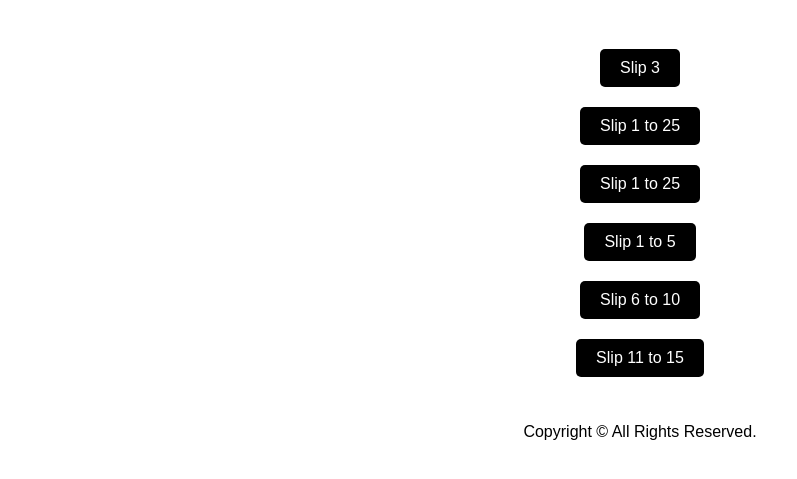
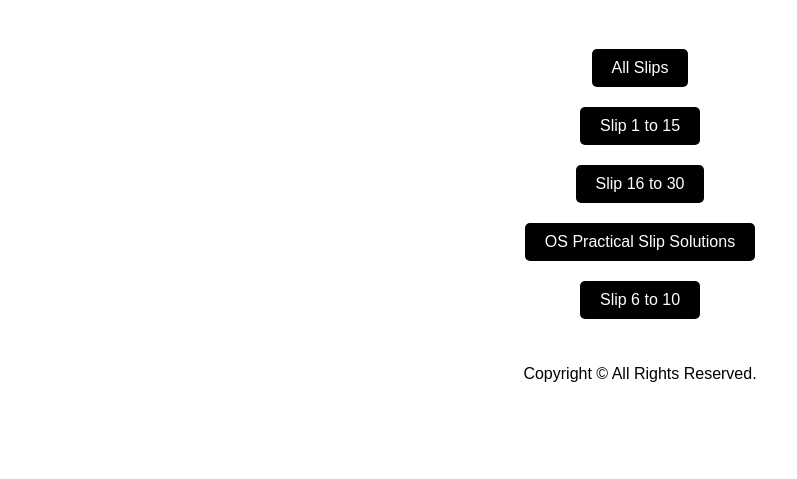
Before and after one commit to pratikjadhav185/practicalslips, a plain HTML site: page index.html in a window 1280 px wide. Shown: the part 81-560 px from the top of the page, without its empty margins (0-797 px from the left). Drawn offline with Linux system fonts and the light colour scheme.

Commit message:
Update index.html

```diff
--- a/index.html
+++ b/index.html
@@ -14,23 +14,24 @@
     <main>
 
         <button
-            id="pdf1" onclick="window.open('slip3.pdf')"  >
-           Slip 3
+            id="pdf1" onclick="window.open('allslips.pdf')"  >
+           All Slips
         </button>
 
 
         <button
-            id="pdf1" onclick="window.open('mainslip1.pdf')"  >
-           Slip 1 to 25
+            id="pdf1" onclick="window.open('slipspart1.pdf')"  >
+           Slip 1 to 15
         </button>
 
         <button
-            id="pdf1" onclick="window.open('mainslip.pdf')"  >
-           Slip 1 to 25
+            id="pdf1" onclick="window.open('slipspart2.pdf')"  >
+           Slip 16 to 30
           </button>
+
         <button
-            id="pdf1" onclick="window.open('pdf1.pdf')"  >
-          Slip 1 to 5
+           <a href="https://www.educationalnotes.site/2025/02/tybsc-cs-os-practical-slips-solutions.html">
+            OS Practical Slip Solutions
           </button>
 
          <button
@@ -38,10 +39,7 @@
           Slip 6 to 10
           </button>
 
-         <button
-            id="pdf1" onclick="window.open('pdf3.pdf')"  >
-           Slip 11 to 15
-          </button>
+
 
 
     <footer>
```
